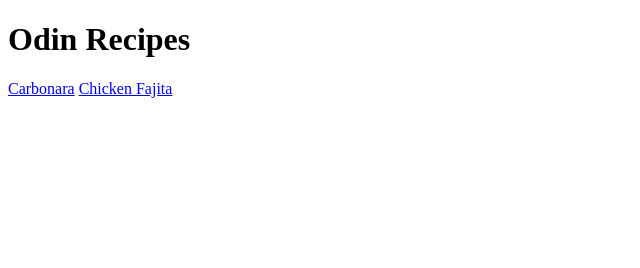
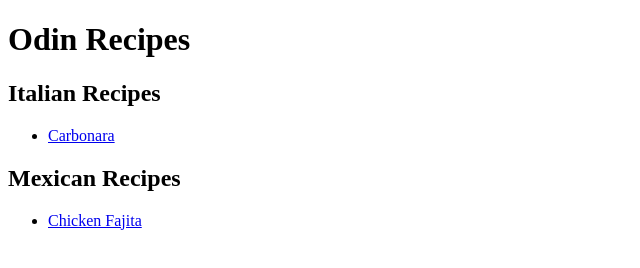
Before and after one commit to LvcaD/odin-recipes, a plain HTML site: page index.html in a window 1280 px wide. Shown: the whole page, without its empty margins (0-640 px from the left). Drawn offline with Linux system fonts and the light colour scheme.

Commit message:
Restructure home page

```diff
--- a/index.html
+++ b/index.html
@@ -7,7 +7,13 @@
 </head>
 <body>
     <h1>Odin Recipes</h1>
-    <a href="./recipes/carbonara.html">Carbonara</a>
-    <a href="./recipes/fajita.html">Chicken Fajita</a>
+    <h2>Italian Recipes</h2>
+    <ul>
+        <li><a href="./recipes/carbonara.html">Carbonara</a></li>
+    </ul>
+    <h2>Mexican Recipes</h2>
+    <ul>
+        <li><a href="./recipes/fajita.html">Chicken Fajita</a></li>
+    </ul>
 </body>
 </html>
```
